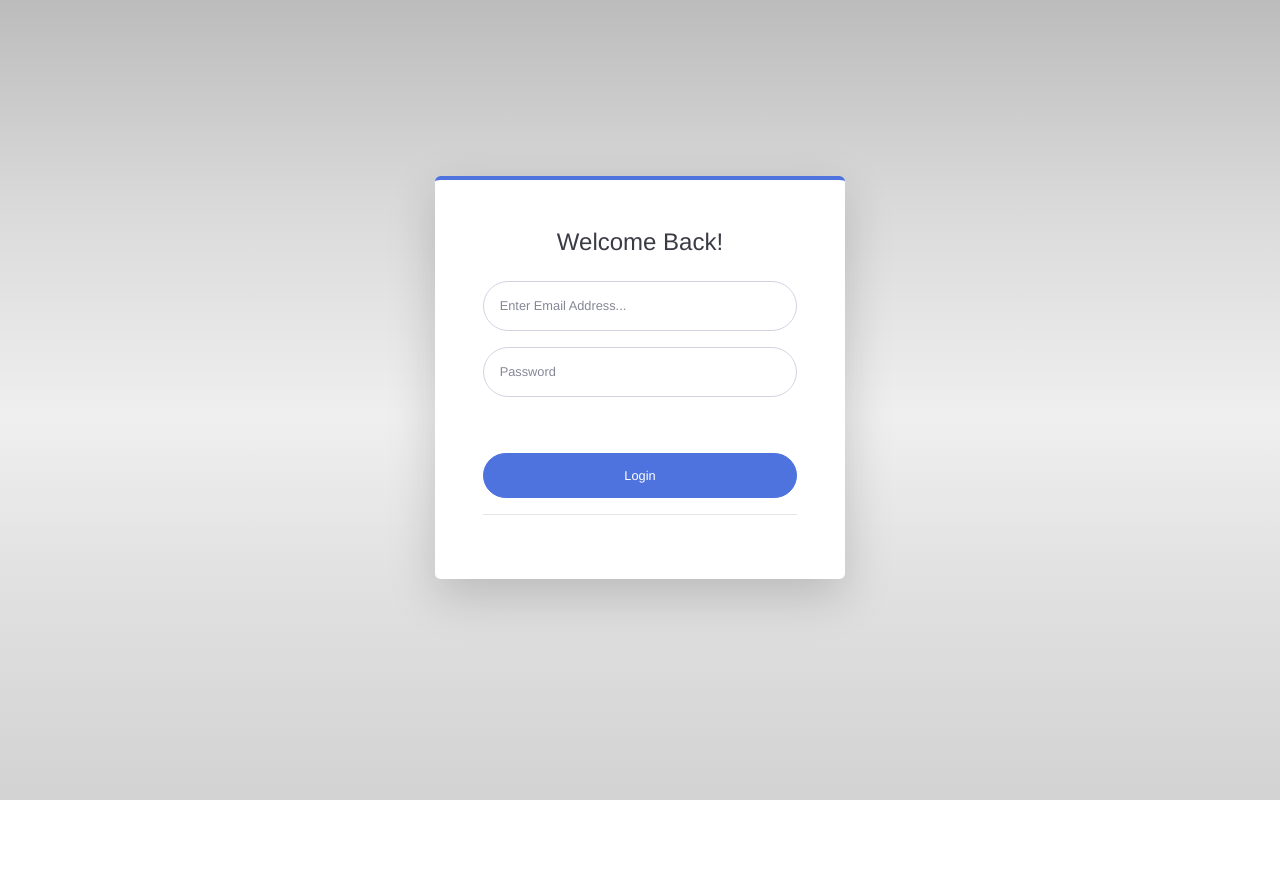
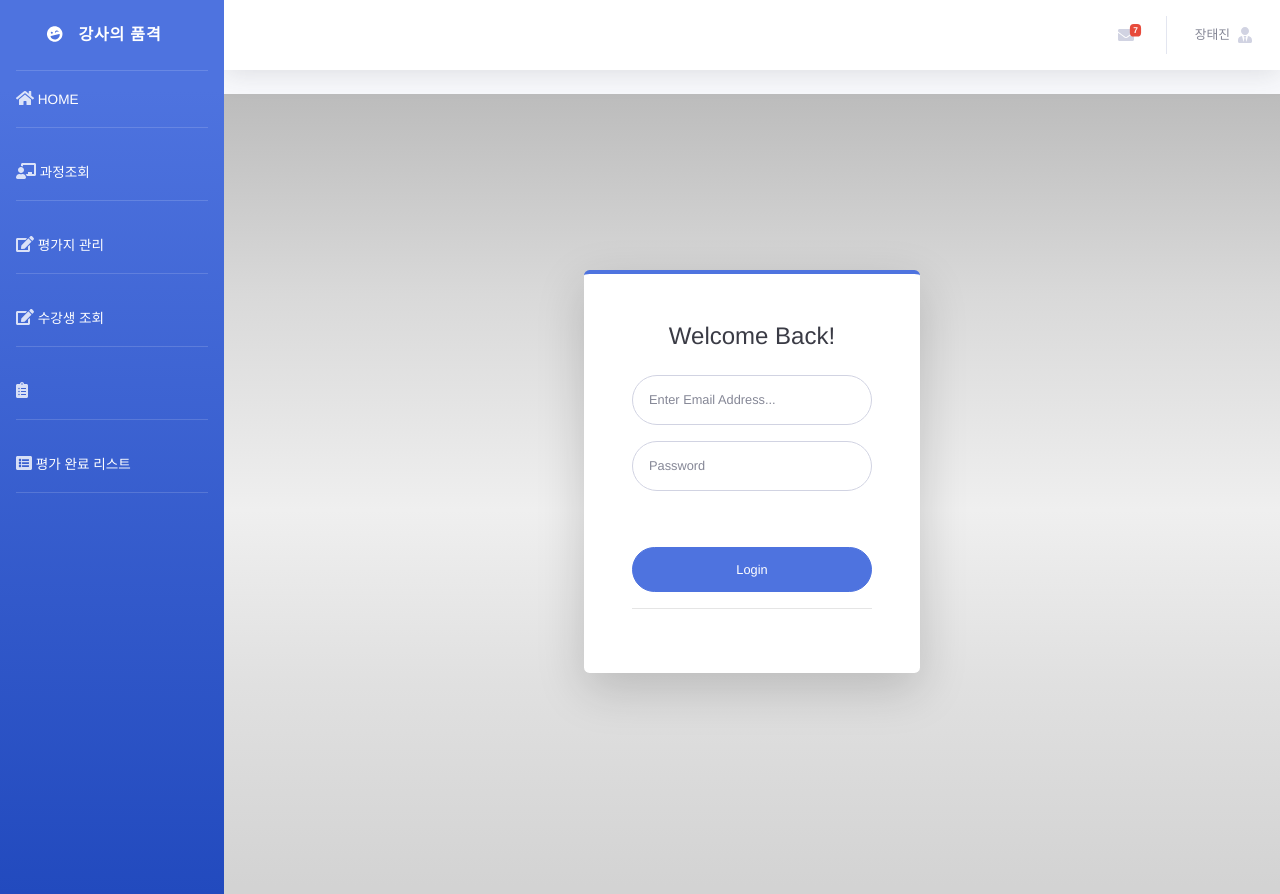
Before and after one commit to Jeongseup/Course-Evaluation-System, a Vue app in the folder client/: page / in a window 1280 px wide. Before the commit the page ends 800 px from the top, so only its background shows below. Built offline with nearby package versions, Linux system fonts and the light colour scheme.

Commit message:
Revert "[FINAL] 최종 수정 백업"
This reverts commit 65ff50d5f2431b6b566986c82a890c9b16945292.

```diff
--- a/client/src/App.vue
+++ b/client/src/App.vue
@@ -1,11 +1,11 @@
 <template>
     <div id="wrapper">
-        <sidebar v-if="bShow" />
+        <sidebar />
         <div id="content-wrapper" class="d-flex flex-column">
             <!-- Main Content -->
-            <topbar :userName="user.name" v-if="bShow" />
+            <topbar :userName="user.name" />
             <div id="content">
-                <router-view @change-path="changePath" />
+                <router-view />
             </div>
         </div>
     </div>
@@ -18,19 +18,6 @@ export default {
     computed: {
         user() {
             return this.$store.state.user
-        }
-    },
-    data() {
-        return {
-            bShow: true
-        }
-    },
-    mounted() {},
-    methods: {
-        changePath(path) {
-            if (path === '/') this.bShow = false
-            else this.bShow = true
-            console.log('path', this.bShow)
         }
     }
 }
--- a/client/src/api.js
+++ b/client/src/api.js
@@ -4,9 +4,7 @@ axios.defaults.headers.post['Content-Type'] = 'application/json;charset=utf-8'
 axios.defaults.headers.post['Access-Control-Allow-Origin'] = '*'
 
 export default {
-    mounted() {
-        this.$emit('change-path', this.$route.path)
-    },
+    mounted() {},
     methods: {
         async $api(url, method, data) {
             return (
```
